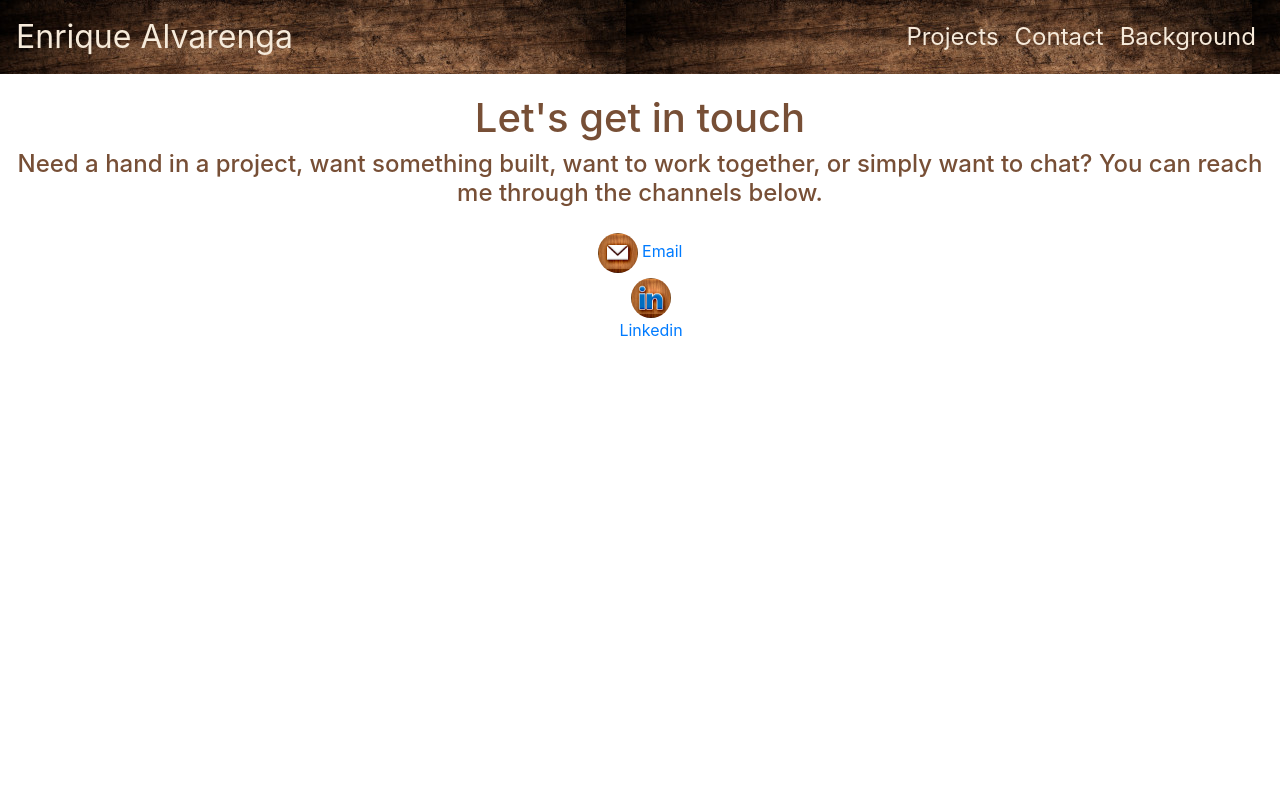
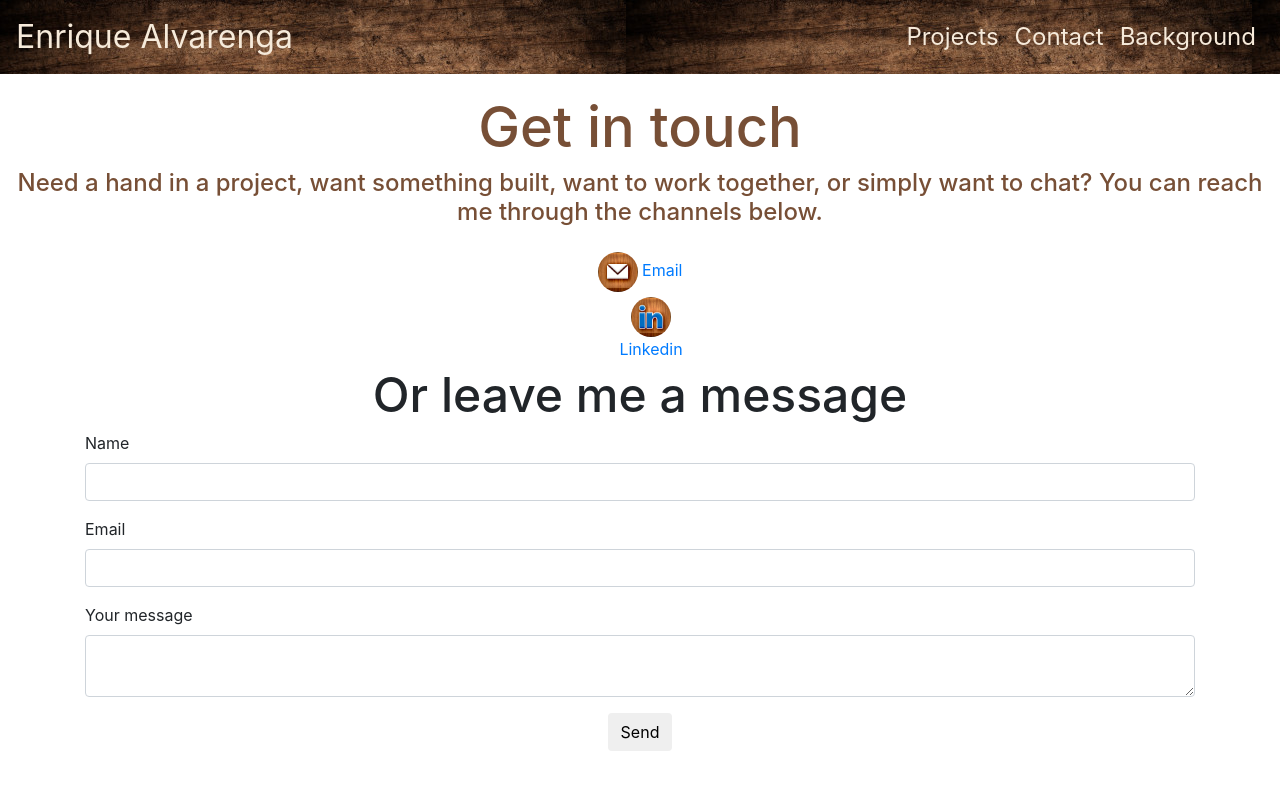
Before and after one commit to alva-92/alva-92.github.io, a plain HTML site: page contact.html in a window 1280 px wide. Drawn offline with nearby package versions, Linux system fonts and the light colour scheme.

Commit message:
Added form to contact page

```diff
--- a/contact.html
+++ b/contact.html
@@ -43,7 +43,7 @@
             <section>
                     <div class="page-title-block">
                             <div class="center-block text-center">
-                                <h1>Let's get in touch</h1>
+                                <h1 class="title-1">Get in touch</h1>
                                 <h4>
                                     Need a hand in a project, want something built, want to work together, or simply want to chat?
                                     You can reach me through the channels below.
@@ -72,8 +72,47 @@
 
             </section>
             <section>
+                <h1 class="title-2">Or leave me a message</h1>
+                <div class="container contact-form-container">
+                    <form action="https://www.enformed.io/3t413bwz" method="POST">
+                        <input type="hidden" name="*redirect" value="https://enriquealvarenga.com/" />
+                        <!-- Form groups for fields -->
+                        <!-- Name -->
+                        <div class="form-group">
+                            <label>Name</label>
+                            <input name="first_name" type="text" class="form-control"/>
+                        </div>
+                        <!-- Email -->
+                        <div class="form-group">
+                            <label>Email</label>
+                            <input name="e_mail" type="text" class="form-control"/>
+                        </div>
+
+                        <!-- <div class="form-group">
+                            <label>Your car</label>
+                            <select name="car" class="form-control">
+                                <option value="Honda" class="form-control">Honda</option>
+                                <option value="Subaru" class="form-control">Subaru</option>
+                                <option value="Toyota" class="form-control">Toyota</option>
+                            </select>
+                        </div> -->
+
+                        <!-- Message -->
+                        <div class="form-group">
+                            <label>Your message</label>
+                            <textarea name="message" type="text" class="form-control"></textarea>
+                        </div>
+
+                        <div class="centered-item">
+                            <button type="submit" class="btn btn-default">Send</button>
+                        </div>
+
+                    </form>
+                </div>
+
 
             </section>
+
             <section>
 
             </article>
--- a/css/contact.css
+++ b/css/contact.css
@@ -0,0 +1,18 @@
+.title-1{
+    font-size: 3.5rem;
+    text-align: center;
+}
+
+.title-2{
+    font-size: 3rem;
+    text-align: center;
+
+}
+
+.contact-form-container{
+
+}
+
+.centered-item{
+    text-align: center;
+}
```
Also changed, not shown: projects.html (line endings or trailing spaces).
